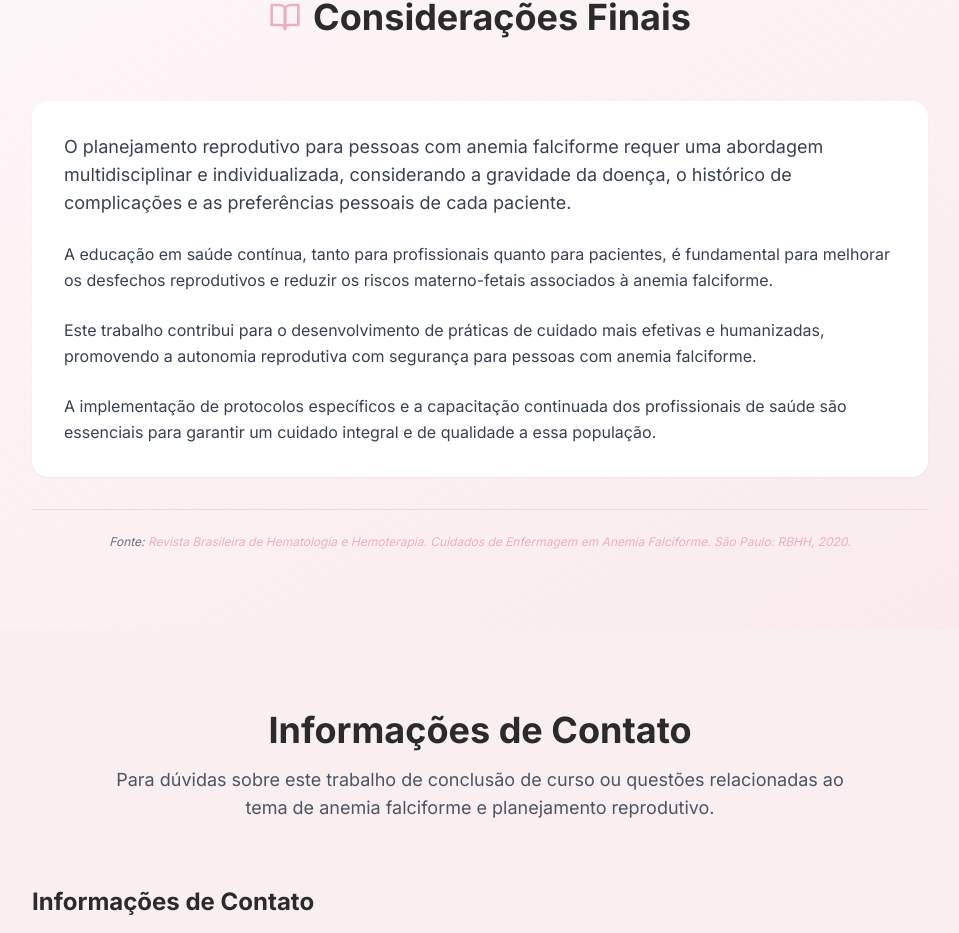
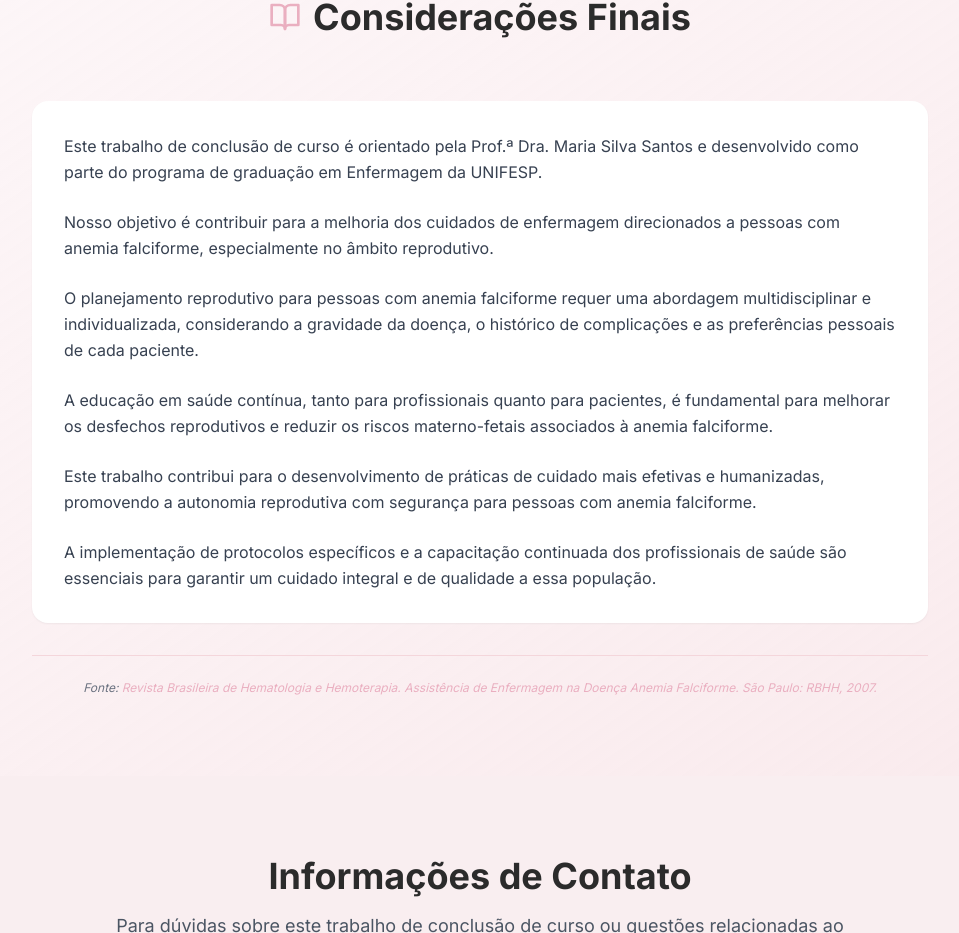
Before and after one commit to iagorlrnc/modeloVI, a React (Vite) app: page / in a window 1280 px wide. Shown: the part 9535-10468 px from the top of the page, without its empty margins (160-1119 px from the left). Built offline with nearby package versions, Linux system fonts and the light colour scheme.

Commit message:
addLinkFontAndAbout

```diff
--- a/src/components/FinalConsiderations.tsx
+++ b/src/components/FinalConsiderations.tsx
@@ -14,10 +14,19 @@ const FinalConsiderations: React.FC = () => {
           </div>
         </div>
 
+
         <div className="max-w-4xl mx-auto">
           <div className="bg-white p-8 rounded-2xl shadow-sm">
             <div className="space-y-6 text-gray-700 leading-relaxed">
-              <p className="text-lg">
+              <p>
+                Este trabalho de conclusão de curso é orientado pela Prof.ª Dra. Maria Silva Santos
+                e desenvolvido como parte do programa de graduação em Enfermagem da UNIFESP.
+              </p>
+              <p>
+                Nosso objetivo é contribuir para a melhoria dos cuidados de enfermagem direcionados
+                a pessoas com anemia falciforme, especialmente no âmbito reprodutivo.
+              </p>
+              <p>
                 O planejamento reprodutivo para pessoas com anemia falciforme requer uma abordagem
                 multidisciplinar e individualizada, considerando a gravidade da doença, o histórico
                 de complicações e as preferências pessoais de cada paciente.
@@ -45,7 +54,7 @@ const FinalConsiderations: React.FC = () => {
 
           <div className="mt-8 pt-6 border-t border-rosa-marfil-2">
             <p className="text-xs text-gray-500 italic text-center">
-              Fonte: <a href="https://www.scielo.br/j/rbhh/a/3K5mN8pQ7wR2xL9vF4jH6tB/" target="_blank" rel="noopener noreferrer" className="text-accent hover:underline">Revista Brasileira de Hematologia e Hemoterapia. Cuidados de Enfermagem em Anemia Falciforme. São Paulo: RBHH, 2020.</a>
+              Fonte: <a href="https://www.scielo.br/j/rbhh/a/sJyQdPWY5H9MXkVVvZXmXVn/?format=html&lang=pt" target="_blank" rel="noopener noreferrer" className="text-accent hover:underline">Revista Brasileira de Hematologia e Hemoterapia. Assistência de Enfermagem na Doença Anemia Falciforme. São Paulo: RBHH, 2007.</a>
             </p>
           </div>
         </div>
```
